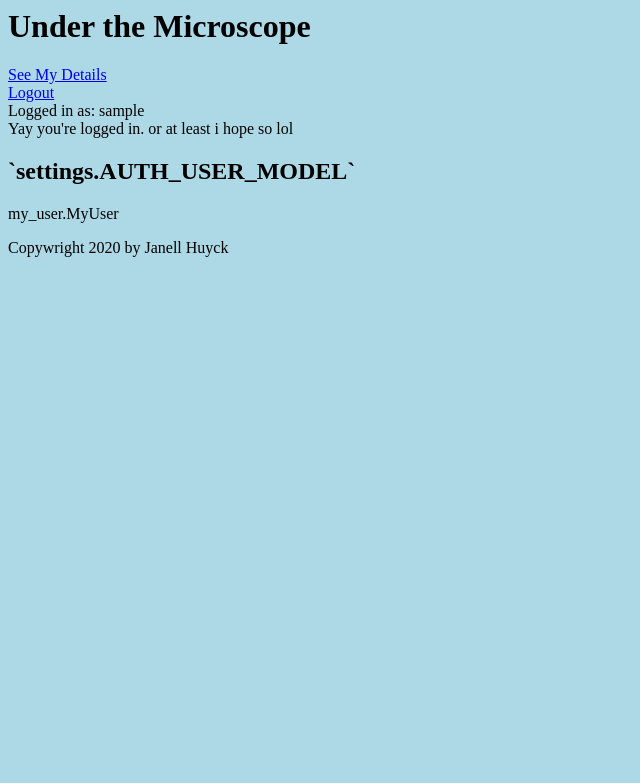
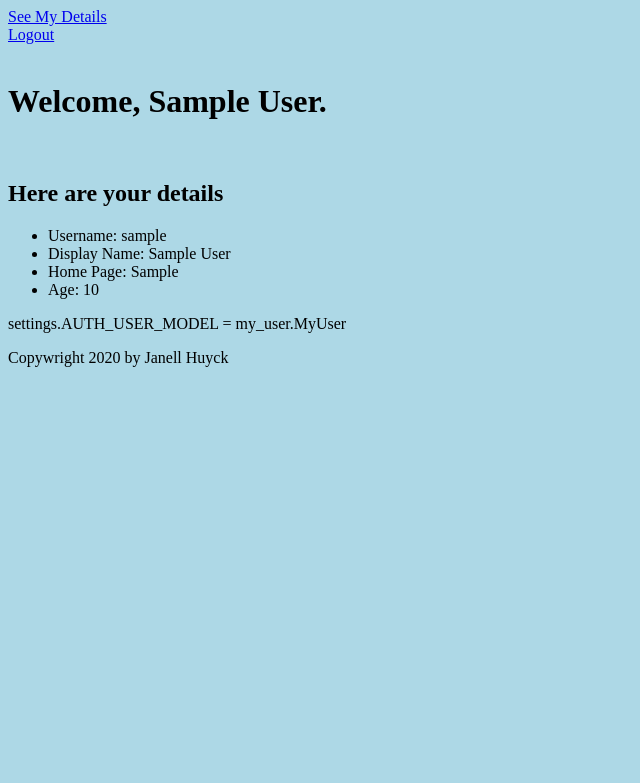
Before and after one commit to Janell-Huyck/under_the_microscope, a Django app: page / in a window 1280 px wide. Shown: the top 783 px of the page, without its empty margins (0-640 px from the left). Run offline with Django 3.2, Linux system fonts and the light colour scheme; a user stored in the database is signed in; tables that the repository leaves empty hold one stand-in row (values such as "Sample post").

Commit message:
can now add new users either through signup page or through admin panel.  admin panel displays custom fields and requests them.

```diff
--- a/my_user/models.py
+++ b/my_user/models.py
@@ -1,6 +1,9 @@
-# from django.db import models
+from django.db import models
 from django.contrib.auth.models import AbstractUser
 
 
 class MyUser(AbstractUser):
-    pass
+    display_name = models.CharField(max_length=50)
+    home_page = models.URLField(max_length=200, null=True, blank=True)
+    age = models.IntegerField(null=True, blank=True)
+    username = models.CharField(max_length=50, unique=True)
--- a/my_user/templates/base.html
+++ b/my_user/templates/base.html
@@ -7,7 +7,7 @@
     </head>
     <body>
         <header>
-            <h1>Under the Microscope</h1>
+
             {%include 'menu_bar.html'%}
         </header>
             {%block content%}
--- a/my_user/templates/general_form.html
+++ b/my_user/templates/general_form.html
@@ -5,8 +5,10 @@
     {{ message_before }}
     <form action="" method="post">
         {% csrf_token %}
-        {{ form.as_p }}
+        <div class="userDetails">
+            {{ form.as_p }}
         <input type="submit" value="Submit">
+        </div>
         {{ message_after }}
     </form>
 {% endblock %}
--- a/my_user/templates/index.html
+++ b/my_user/templates/index.html
@@ -1,8 +1,20 @@
 {% extends 'base.html' %}
 
 {% block content %}
-Yay you're logged in.  or at least i hope so lol
+<br>
+<h1>Welcome, {{user.display_name}}.</h1>
+<br>
+<div class="userDetails">
+    <h2>Here are your details</h2>
+    <ul>
+        <li>Username: {{user.username}} </li>
+        <li>Display Name: {{user.display_name}} </li>
+        <li>Home Page: {{user.home_page}} </li>
+        <li>Age: {{user.age}} </li>
 
-<h2>`settings.AUTH_USER_MODEL`</h2>
-{{ settings }}
+    </ul>
+</div>
+<div class="userDetails">
+    <p>settings.AUTH_USER_MODEL = {{ settings }}</p>
+</div>
 {% endblock %}
--- a/my_user/templates/menu_bar.html
+++ b/my_user/templates/menu_bar.html
@@ -4,9 +4,6 @@
             <div class="topnav">
 
                 {% comment %} Everyone Can See {% endcomment %}
-                <div>
-                    <a href="{% url "home" %}" class="{% if request.resolver_match.url_name == "home" %}active{% endif %}">See My Details</a>
-                </div>
 
 
                 {% comment %} Only shows if you're logged out {% endcomment %}
@@ -14,15 +11,18 @@
                     <div>
                         <a href="{% url "loginPage" %}" class="{% if request.resolver_match.url_name == "loginPage" %}active{% endif %}">Log In</a>
                     </div>
+                    <div>
+                        <a href="{% url "signupPage" %}" class="{% if request.resolver_match.url_name == "signupPage" %}active{% endif %}">Sign Up</a>
+                    </div>
                 {%endif%}
 
                 {% comment %} Only shows if you're logged in. {% endcomment %}
                 {% if user.is_authenticated %}
                     <div>
+                        <a href="{% url "home" %}" class="{% if request.resolver_match.url_name == "home" %}active{% endif %}">See My Details</a>
+                    </div>
+                    <div>
                         <a href="{% url 'logoutPage' %}?next={% url 'home'%}"> Logout</a>
-                    </div>
-                    <div class="signedIn">
-                        Logged in as: {{user.username}}
                     </div>
                 {%endif%}
             </div>
--- a/my_user/templates/sign_up.html
+++ /dev/null
@@ -1,5 +0,0 @@
-{% extends 'base.html' %}
-
-{% block content %}
-
-{% endblock %}
--- a/my_user/urls.py
+++ b/my_user/urls.py
@@ -3,4 +3,5 @@ from my_user import views
 
 urlpatterns = [path('', views.index, name='home'),
                path('login_page/', views.loginView, name='loginPage'),
-               path('logout_page/', views.logoutView, name='logoutPage')]
+               path('logout_page/', views.logoutView, name='logoutPage'),
+               path('signup_page/', views.signupView, name='signupPage')]
--- a/my_user/views.py
+++ b/my_user/views.py
@@ -4,13 +4,13 @@ from django.contrib.auth.decorators import login_required
 from django.contrib.auth import logout, login, authenticate
 from django.shortcuts import render
 from microscope import settings
-from my_user.forms import LoginForm
+from my_user.forms import LoginForm, MyUserForm
+from my_user.models import MyUser
 
 
 @login_required
 def index(request):
     context = {'settings': settings.AUTH_USER_MODEL}
-    # context['settings'] = settings.AUTH_USER_MODEL
     return render(request, 'index.html', context)
 
 
@@ -38,3 +38,32 @@ def loginView(request):
     form = LoginForm()
     return render(request, 'general_form.html',
                   {'form': form, 'message_after': message_after})
+
+
+def signupView(request):
+    context = {}
+    if request.method == "POST":
+        form = MyUserForm(request.POST)
+        if form.is_valid():
+            data = form.cleaned_data
+            new_user = MyUser.objects.create(
+                username=data['username'],
+                password=data['password'],
+                display_name=data['display_name'],
+                home_page=data['home_page'],
+                age=data['age']
+            )
+            new_user.set_password(raw_password=data['password'])
+            new_user.save()
+            user = authenticate(
+                request, username=data['username'], password=data['password']
+            )
+            if user:
+                login(request, user)
+            return HttpResponseRedirect(reverse('home'))
+        else:
+            context['form'] = form
+    else:
+        form = MyUserForm()
+        context['form'] = form
+    return render(request, 'general_form.html', context)
```
Also changed, not shown: my_user/admin.py (+16 -1 lines), my_user/forms.py (+22 -2 lines), my_user/static/css/my_user.css (+18 -1 lines), my_user/templates/invalid_login.html (deleted, +0 -10 lines), my_user/migrations/0001_initial.py, my_user/static/img/fishermen.jpg (added), my_user/static/img/microscope.png (added).
